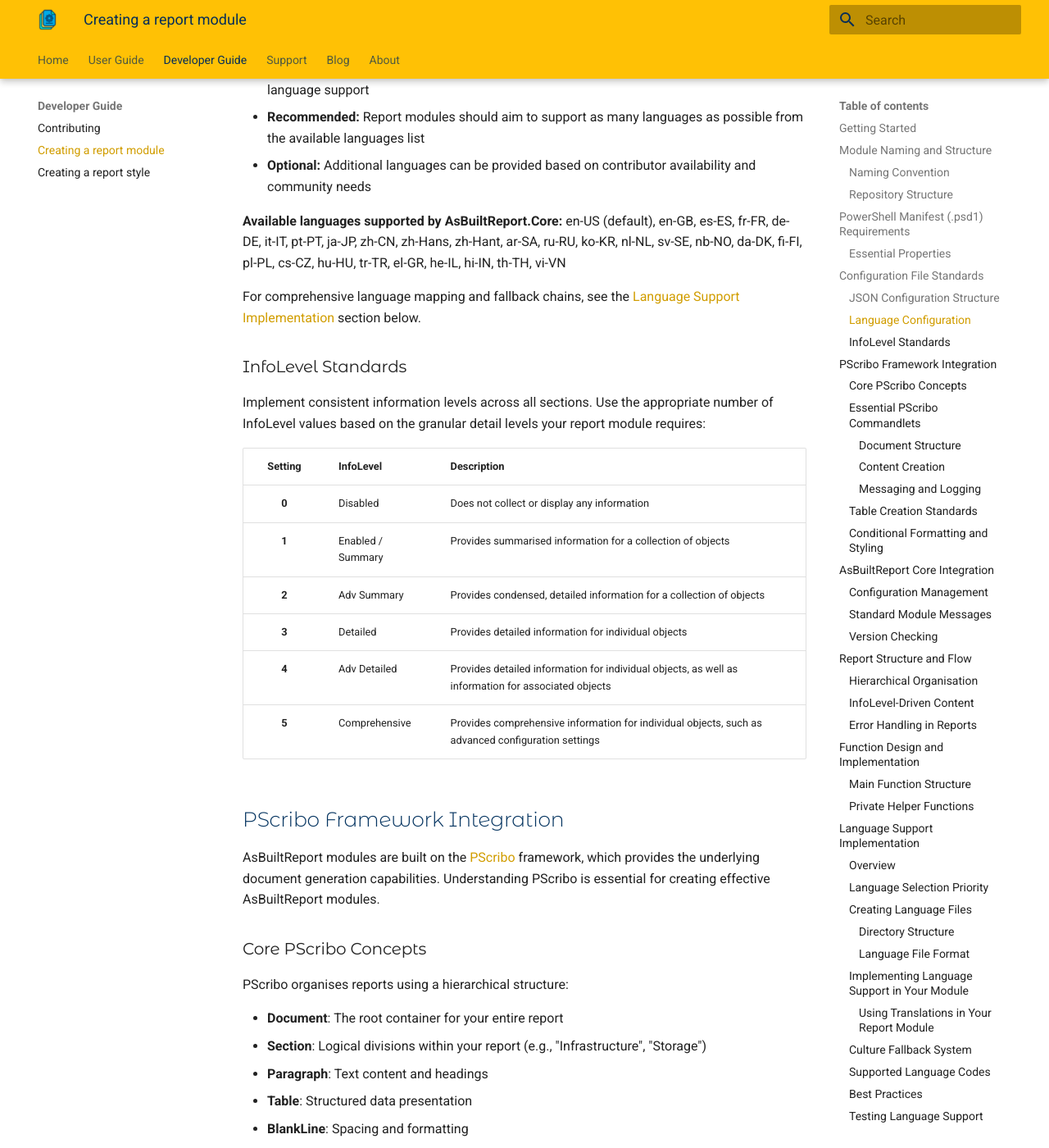
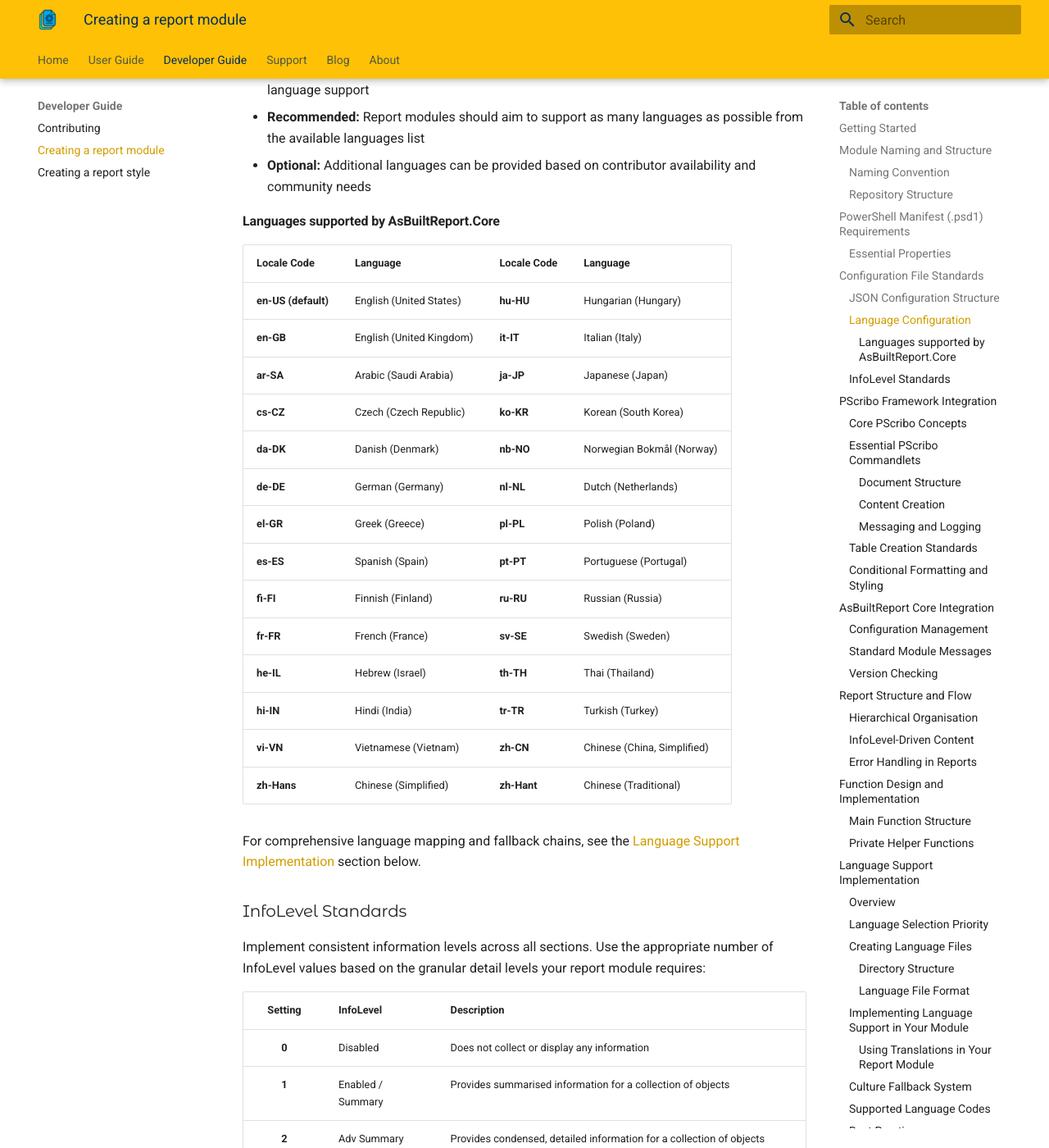
Before and after one commit to AsBuiltReport/AsBuiltReport.Project.Website, an MkDocs documentation site: the page built from docs/dev-guide/creating-a-report-module.md, in a window 1280 px wide and 1400 px high, scrolled down 3335 px. Shown: the whole window at 82% size. Built offline with MkDocs 1.6.1 and Material for MkDocs 9.7.7, drawn with Linux system fonts in a browser that asks for light colours.

Commit message:
Update documentation
- Add language support table

```diff
--- a/docs/dev-guide/creating-a-report-module.md
+++ b/docs/dev-guide/creating-a-report-module.md
@@ -127,7 +127,24 @@ The `Language` property in the `Report` section specifies the default language f
 - **Recommended:** Report modules should aim to support as many languages as possible from the available languages list
 - **Optional:** Additional languages can be provided based on contributor availability and community needs
 
-**Available languages supported by AsBuiltReport.Core:** en-US (default), en-GB, es-ES, fr-FR, de-DE, it-IT, pt-PT, ja-JP, zh-CN, zh-Hans, zh-Hant, ar-SA, ru-RU, ko-KR, nl-NL, sv-SE, nb-NO, da-DK, fi-FI, pl-PL, cs-CZ, hu-HU, tr-TR, el-GR, he-IL, hi-IN, th-TH, vi-VN
+#### Languages supported by AsBuiltReport.Core
+
+| Locale Code | Language | Locale Code | Language |
+|-------------|----------|-------------|----------|
+| **en-US (default)** | English (United States) | **hu-HU** | Hungarian (Hungary) |
+| **en-GB** | English (United Kingdom) | **it-IT** | Italian (Italy) |
+| **ar-SA** | Arabic (Saudi Arabia) | **ja-JP** | Japanese (Japan) |
+| **cs-CZ** | Czech (Czech Republic) | **ko-KR** | Korean (South Korea) |
+| **da-DK** | Danish (Denmark) | **nb-NO** | Norwegian Bokmål (Norway) |
+| **de-DE** | German (Germany) | **nl-NL** | Dutch (Netherlands) |
+| **el-GR** | Greek (Greece) | **pl-PL** | Polish (Poland) |
+| **es-ES** | Spanish (Spain) | **pt-PT** | Portuguese (Portugal) |
+| **fi-FI** | Finnish (Finland) | **ru-RU** | Russian (Russia) |
+| **fr-FR** | French (France) | **sv-SE** | Swedish (Sweden) |
+| **he-IL** | Hebrew (Israel) | **th-TH** | Thai (Thailand) |
+| **hi-IN** | Hindi (India) | **tr-TR** | Turkish (Turkey) |
+| **vi-VN** | Vietnamese (Vietnam) | **zh-CN** | Chinese (China, Simplified) |
+| **zh-Hans** | Chinese (Simplified) | **zh-Hant** | Chinese (Traditional) |
 
 For comprehensive language mapping and fallback chains, see the [Language Support Implementation](#language-support-implementation) section below.
 
```
